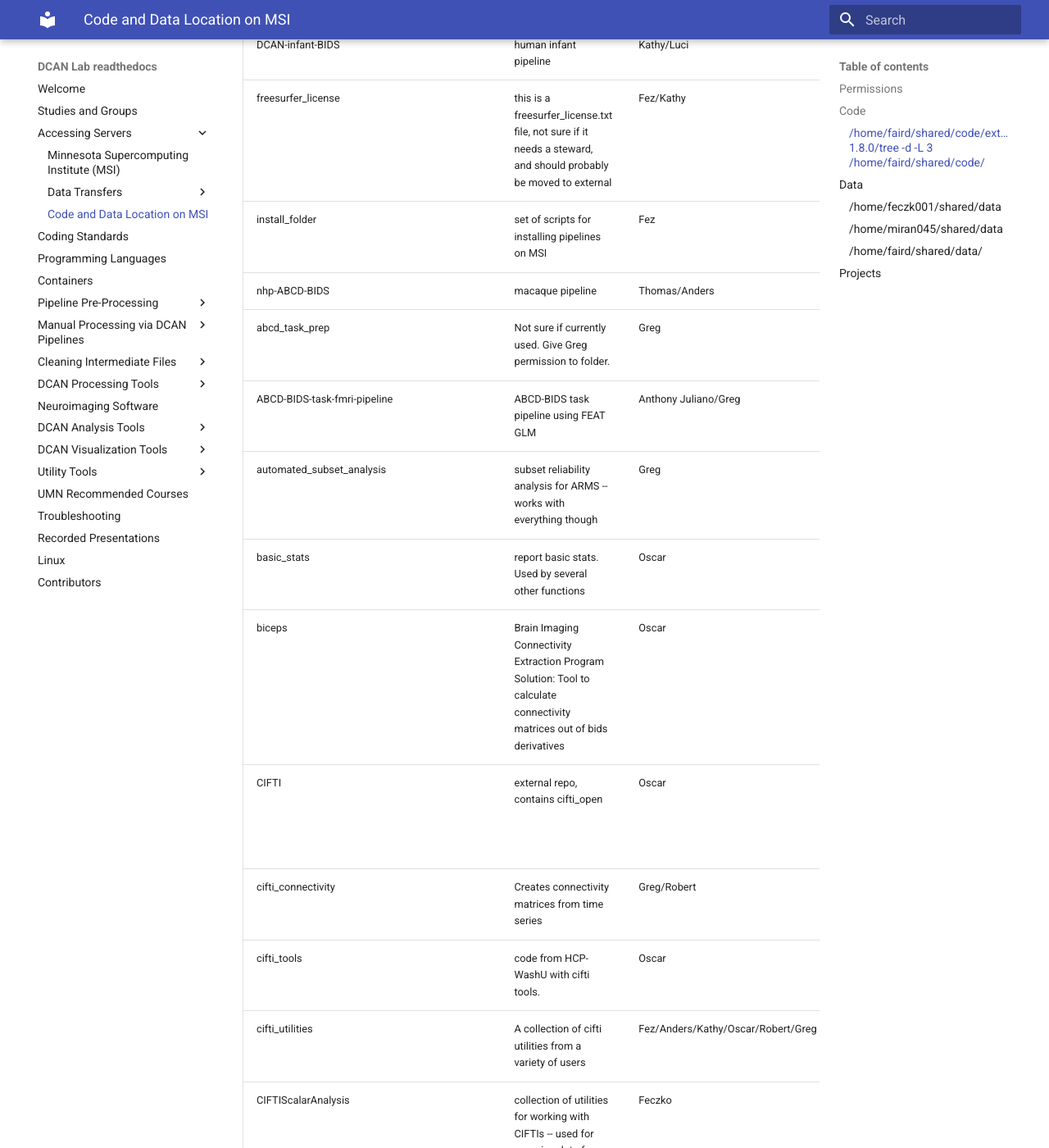
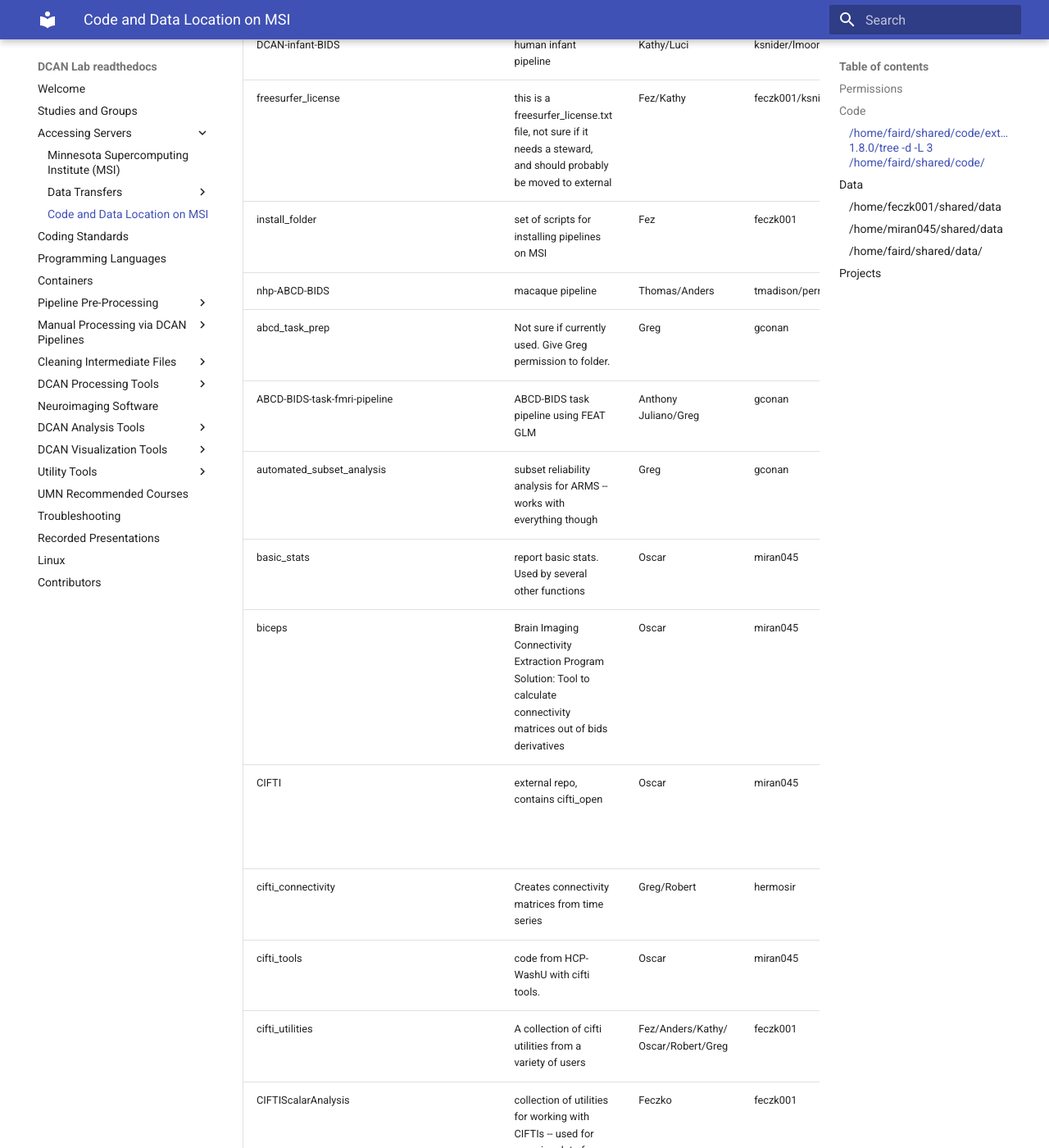
Before and after one commit to DCAN-Labs/dcan_rtd, an MkDocs documentation site: the page built from docs/access/location.md, in a window 1280 px wide and 1400 px high, scrolled down 3803 px. Shown: the whole window at 82% size. Built offline with MkDocs 1.6.1 and Material for MkDocs 9.7.7, drawn with Linux system fonts in a browser that asks for light colours; some of the changed text lies outside the part shown.

Commit message:
table format

```diff
--- a/docs/access/location.md
+++ b/docs/access/location.md
@@ -131,7 +131,7 @@ Stewardship is defined in the following table:
 | CIFTI | external repo, contains cifti\_open | Oscar | miran045 | Matlab | internal | utilities | /panfs/roc/groups/8/faird/shared/code/internal/utilities/CIFTI | [https://github.com/OHBA-analysis/CIFTI.git](https://github.com/OHBA-analysis/CIFTI.git) | | Oscar downloaded the code. It should libe in external, needs to be conciliated with the other versions of CIFTIS |
 | cifti\_connectivity | Creates connectivity matrices from time series | Greg/Robert | hermosir | Matlab/python | internal | utilities | /panfs/roc/groups/8/faird/shared/code/internal/utilities/cifti\_connectivity | [https://github.com/DCAN-Labs/cifti-connectivity](https://github.com/DCAN-Labs/cifti-connectivity) | | |
 | cifti\_tools | code from HCP-WashU with cifti tools. | Oscar | miran045             | Matlab | internal | utilities | /panfs/roc/groups/8/faird/shared/code/internal/utilities/cifti\_tools | | | |
-| cifti\_utilities | A collection of cifti utilities from a variety of users | Fez/Anders/Kathy/Oscar/Robert/Greg | feczk001 | bash/matlab/python/R | internal | utilities | /panfs/roc/groups/8/faird/shared/code/internal/utilities/cifti\_utilities | | | |
+| cifti\_utilities | A collection of cifti utilities from a variety of users | Fez/Anders/Kathy/<br>Oscar/Robert/Greg | feczk001 | bash/matlab/python/R | internal | utilities | /panfs/roc/groups/8/faird/shared/code/internal/utilities/cifti\_utilities | | | |
 | CIFTIScalarAnalysis | collection of utilities for working with CIFTIs -- used for prepping data for PALM | Feczko | feczk001 | Matlab | internal | utilities | /panfs/roc/groups/8/faird/shared/code/internal/utilities/CIFTIScalarAnalysis | [https://github.com/DCAN-Labs/CIFTIScalarAnalysis/](https://github.com/DCAN-Labs/CIFTIScalarAnalysis/) | | |
 | CommunityChiSquaredAnalysis | chi-squared enrichment analysis written in Matlab | Fez | feczk001 | Matlab | internal | utilities | /panfs/roc/groups/8/faird/shared/code/internal/utilities/CommunityChiSquaredAnalysis | [https://github.com/DCAN-Labs/CommunityChiSquaredAnalysis](https://github.com/DCAN-Labs/CommunityChiSquaredAnalysis) | | |
 | connectotyping | connectotyping: model based connectivity matrices | Oscar | miran045 | Matlab | internal | utilities | /panfs/roc/groups/8/faird/shared/code/internal/utilities/connectotyping | [https://gitlab.com/ascario/connectotyping](https://gitlab.com/ascario/connectotyping) | | Needs to be conciliated with Paul's version |
```
